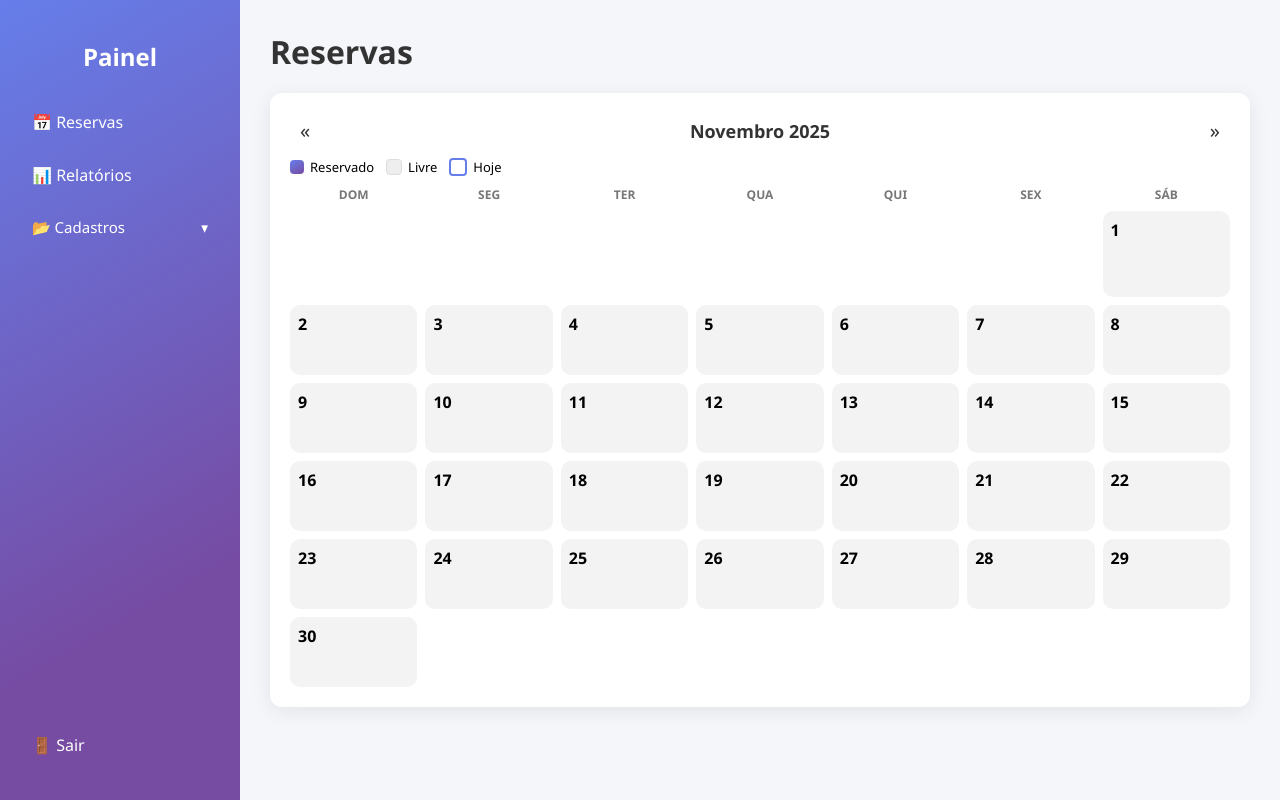
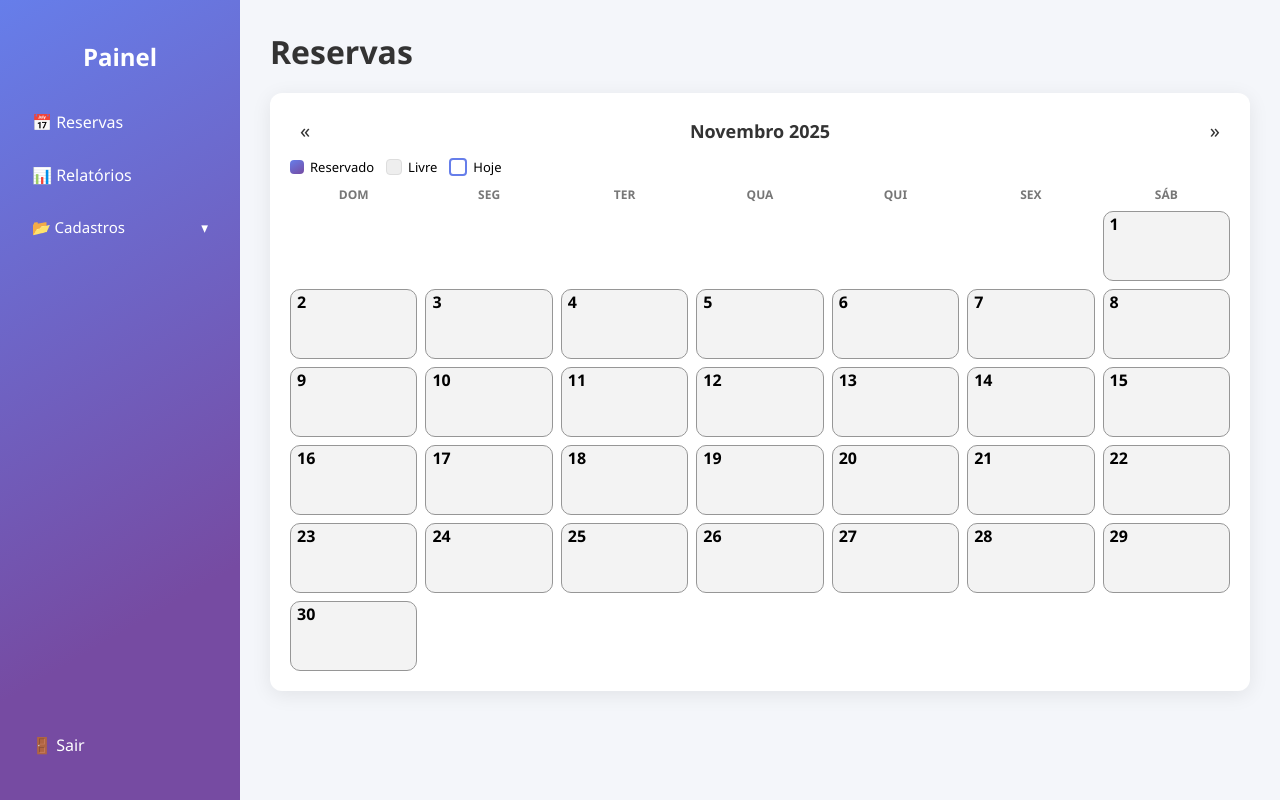
Before and after one commit to nickolasbulla/sistemachacara, a PHP site: page /reservas/index.php?mes=11&ano=2025 in a window 1280 px wide. Run offline with PHP 8.4, Linux system fonts and the light colour scheme; a user stored in the database is signed in; data comes from the database, SQL or seed files in the repository; style sheets or scripts are compiled from the project's sources.

Commit message:
erro no css calendario arrumado

```diff
--- a/assets/css/calendar.css
+++ b/assets/css/calendar.css
@@ -74,7 +74,6 @@
 .calendar-container .calendar-grid .cal-dia {
   border: none;
   border-radius: 10px;
-  padding: 8px;
   min-height: 70px;
   text-align: left;
   cursor: pointer;
@@ -89,6 +88,8 @@
 }
 .calendar-container .calendar-grid .cal-dia.livre {
   background: #f3f3f3;
+  border: 1px solid #969696;
+  height: 70px;
 }
 .calendar-container .calendar-grid .cal-dia.reservado {
   background: linear-gradient(150deg, #667eea 0%, #764ba2 100%);
@@ -106,9 +107,11 @@
   box-shadow: 0 4px 14px rgba(0, 0, 0, 0.12);
 }
 .calendar-container .calendar-grid .cal-dia.vazio {
-  background: transparent;
-  box-shadow: none;
-  cursor: default;
+  visibility: hidden;
+  pointer-events: none;
+  background: transparent !important;
+  box-shadow: none !important;
+  border: none !important;
 }
 .calendar-container .calendar-grid .cal-dia .cal-dia-num {
   font-weight: 700;
@@ -139,11 +142,24 @@
   color: #555;
 }
 .cal-reserva-item .btn-editar {
-  white-space: nowrap;
+  background: linear-gradient(150deg, #667eea 0%, #764ba2 100%);
+  color: #fff;
+  padding: 6px 14px;
+  border-radius: 8px;
+  font-weight: 600;
+  font-size: 14px;
+  transition: 0.2s;
+}
+.cal-reserva-item .btn-editar:hover {
+  box-shadow: 0 4px 12px rgba(102, 126, 234, 0.3);
+  transform: translateY(-1px);
 }
 
 /* responsividade*/
 @media (max-width: 768px) {
+  .conteudo {
+    padding: 35px 15px;
+  }
   .calendar-container {
     padding: 15px;
   }
@@ -164,7 +180,7 @@
 }
 @media (max-width: 380px) {
   .conteudo {
-    padding: 15px;
+    padding: 35px 10px;
   }
   .calendar-container {
     padding: 6px;
--- a/assets/sass/calendar.scss
+++ b/assets/sass/calendar.scss
@@ -85,7 +85,7 @@
         .cal-dia {
             border: none;
             border-radius: 10px;
-            padding: 8px;
+
             min-height: 70px;
             text-align: left;
             cursor: pointer;
@@ -100,6 +100,8 @@
 
             &.livre {
                 background: #f3f3f3;
+                border: 1px solid #969696;
+                height: 70px;
             }
 
             &.reservado {
@@ -122,9 +124,11 @@
             }
 
             &.vazio {
-                background: transparent;
-                box-shadow: none;
-                cursor: default;
+                visibility: hidden;
+                pointer-events: none;
+                background: transparent !important;
+                box-shadow: none !important;
+                border: none !important;
             }
 
             .cal-dia-num {
@@ -163,12 +167,26 @@
     }
 
     .btn-editar {
-        white-space: nowrap;
+        background: linear-gradient(150deg, #667eea 0%, #764ba2 100%);
+        color: #fff;
+        padding: 6px 14px;
+        border-radius: 8px;
+        font-weight: 600;
+        font-size: 14px;
+        transition: 0.2s;
+
+        &:hover {
+            box-shadow: 0 4px 12px rgba(102, 126, 234, 0.3);
+            transform: translateY(-1px);
+        }
     }
 }
 
 /* responsividade*/
 @media (max-width: 768px) {
+    .conteudo {
+        padding: 35px 15px;
+    }
     .calendar-container {
         padding: 15px;
 
@@ -194,7 +212,7 @@
 
 @media (max-width: 380px) {
     .conteudo {
-        padding: 15px;
+        padding: 35px 10px;
     }
     .calendar-container {
         padding: 6px;
--- a/reservas/index.php
+++ b/reservas/index.php
@@ -171,13 +171,6 @@ $hoje = date('Y-m-d');
                             <span class="cal-dia-info">
                                 <?= $qtdReservas === 1 ? '1 reserva' : $qtdReservas . ' reservas' ?>
                             </span>
-                            <?php
-                            // mostra um resuminho do primeiro período
-                            $primeira = $reservasDoDia[0];
-                            echo '<span class="cal-dia-periodo">'
-                                . $primeira['hora_inicio'] . ' - ' . $primeira['hora_fim']
-                                . '</span>';
-                            ?>
                         <?php endif; ?>
                     </button>
                 <?php endfor; ?>
```
Also changed, not shown: reservas/edit.php (+6 -6 lines), README.md, 1 other file.
